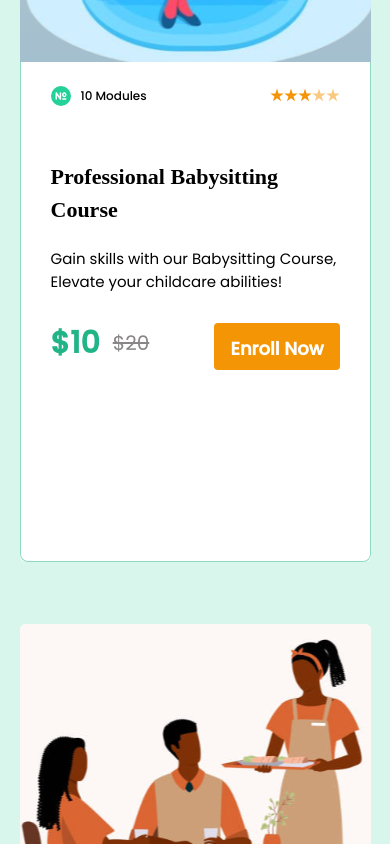
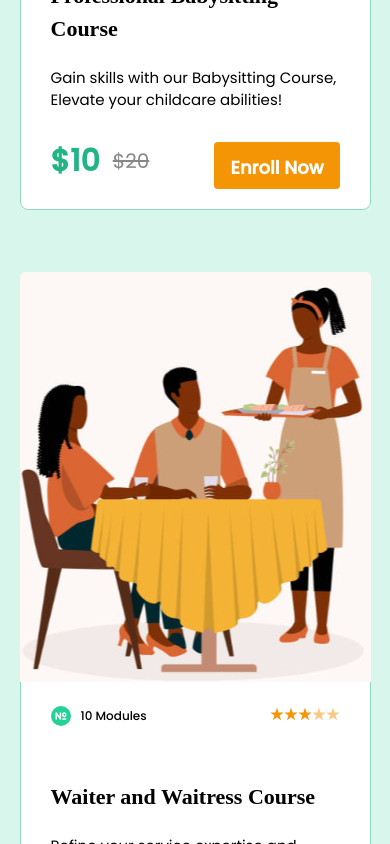
Before and after one commit to stevenmukama/Elearningproject-Fe, a React (Vite) app: page /AllCoursesPage in a window 390 px wide. Shown: the part 2160-3004 px from the top of the page. Built offline with nearby package versions, Linux system fonts and the light colour scheme; a web font is replaced by a local one.

Commit message:
add more changes

```diff
--- a/src/pages/AllCoursesPage.jsx
+++ b/src/pages/AllCoursesPage.jsx
@@ -281,7 +281,7 @@ function AllCoursesPage() {
 
 	useEffect(() => {
 		const handleResize = () => {
-			setIsSmallScreen(window.innerWidth <= 768);
+			setIsSmallScreen(window.innerWidth <= 1024);
 		};
 
 		window.addEventListener('resize', handleResize);
@@ -384,7 +384,7 @@ function AllCoursesPage() {
 
 							<div
 								className={`card-image-item ${course.imageClass} bg-cover bg-center w-full h-[410px] rounded-t-md`}></div>
-							<div className='card-info  max-md:h-[500px] flex flex-col gap-[22px]'>
+							<div className='card-info  lg:h-[435px] max-md:h-435px max-md:h-auto flex flex-col gap-[22px]'>
 								<div className='lessons-rating md:max-xl:flex-col md:max-xl:items-start'>
 									<div className='flex items-center mb-2 lessons-count'>
 										<img
@@ -424,8 +424,8 @@ function AllCoursesPage() {
 										? truncateText(course.intro, 12)
 										: course.intro}
 								</p>
-								<div className='discount-section '>
-									<div className='dollar-discounted md:max-lg:text-[17px] flex items-center'>
+								<div className='discount-section max-lg:text-[15px]'>
+									<div className='flex items-center dollar-discounted'>
 										<span className='mr-2 text-3xl dollar-numbers-five '>
 											{course.price.discounted}
 										</span>
```
